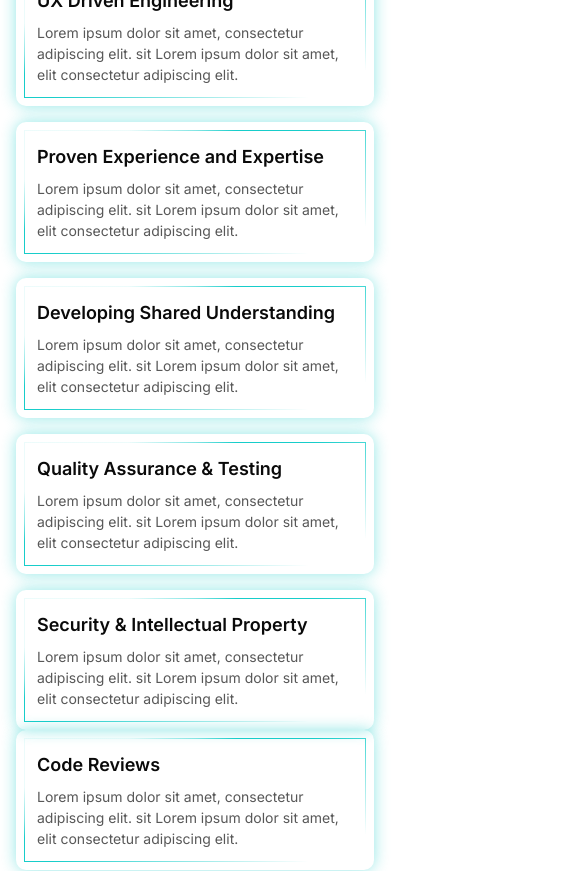
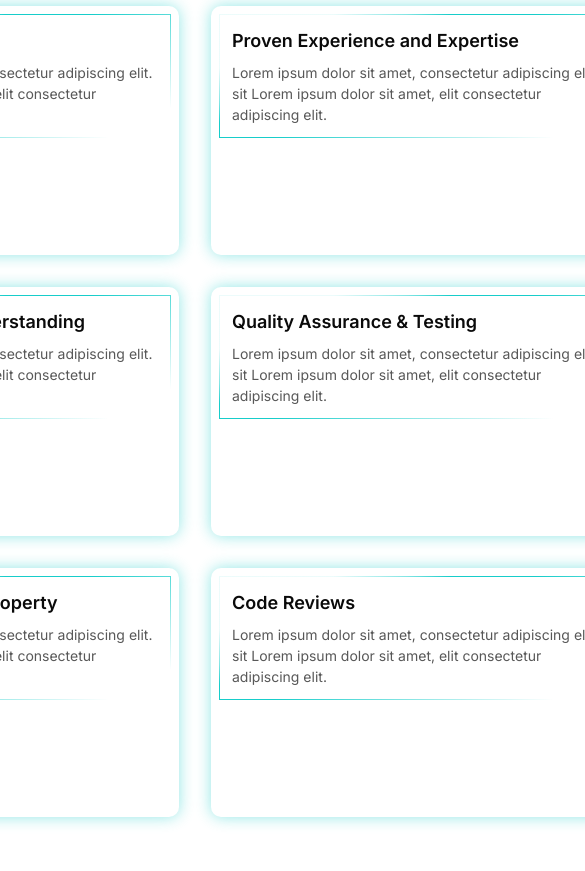
Before and after one commit to Roshen-Perera/ceylon-developers-portfolio, a Next.js app: page / in a window 390 px wide. Shown: the part 1520-2391 px from the top of the page, 585 px wide, since content can reach past the window. Built offline with nearby package versions, Linux system fonts and the light colour scheme.

Commit message:
Refactor Approach component layout for improved responsiveness and consistency

```diff
--- a/components/approach.tsx
+++ b/components/approach.tsx
@@ -11,55 +11,44 @@ const Approach = () => {
           <span className="font-kaushan">development</span> approach
         </H2>
       </div>
-      <div className="px-4 sm:px-6 md:px-8 lg:px-10 xl:px-12 2xl:px-16">
+      <div className="mt-10 flex flex-col gap-8 sm:gap-10 md:gap-12 lg:gap-14">
+
         {/* First Row */}
-        <div className="grid grid-cols-1 sm:grid-cols-2 lg:grid-cols-4 gap-4 sm:gap-5 md:gap-6 lg:gap-7 xl:gap-8 mb-4 sm:mb-5 md:mb-6 lg:mb-7 xl:mb-8">
-          <div className="p-2 sm:p-2.5 md:p-3 shadow-[0px_0px_15px_rgba(23,205,202,0.47)] rounded-lg">
+        <div className="gap-8 sm:gap-10 md:gap-12 lg:gap-14 flex justify-center">
+          <div className="w-[413px] h-[249px]  p-2 sm:p-2.5 md:p-3 shadow-[0px_0px_15px_rgba(23,205,202,0.47)] rounded-lg">
             <div className="flex flex-col p-3 sm:p-4 md:p-5 gradient-border rounded-2xl gap-2 sm:gap-3 md:gap-4">
-              <H5>
-                UX Driven Engineering
-              </H5>
+              <H5>UX Driven Engineering</H5>
               <P className="text-[#585858]">
                 Lorem ipsum dolor sit amet, consectetur adipiscing elit. sit
                 Lorem ipsum dolor sit amet, elit consectetur adipiscing elit.
               </P>
             </div>
           </div>
-          <div className="hidden lg:block"></div>
-          <div className="p-2 sm:p-2.5 md:p-3 shadow-[0px_0px_15px_rgba(23,205,202,0.47)] rounded-lg">
+          <div className=" w-[413px] h-[249px] p-2 sm:p-2.5 md:p-3 shadow-[0px_0px_15px_rgba(23,205,202,0.47)] rounded-lg">
             <div className="flex flex-col p-3 sm:p-4 md:p-5 gradient-border rounded-2xl gap-2 sm:gap-3 md:gap-4">
-              <H5>
-                Proven Experience and Expertise
-              </H5>
+              <H5>Proven Experience and Expertise</H5>
               <P className="text-[#585858]">
                 Lorem ipsum dolor sit amet, consectetur adipiscing elit. sit
                 Lorem ipsum dolor sit amet, elit consectetur adipiscing elit.
               </P>
             </div>
           </div>
-          <div className="hidden lg:block"></div>
         </div>
 
         {/* Second Row */}
-        <div className="grid grid-cols-1 sm:grid-cols-2 lg:grid-cols-4 gap-4 sm:gap-5 md:gap-6 lg:gap-7 xl:gap-8 mb-4 sm:mb-5 md:mb-6 lg:mb-7 xl:mb-8">
-          <div className="hidden lg:block"></div>
-          <div className="p-2 sm:p-2.5 md:p-3 shadow-[0px_0px_15px_rgba(23,205,202,0.47)] rounded-lg">
+        <div className="gap-8 sm:gap-10 md:gap-12 lg:gap-14 flex justify-center">
+          <div className="w-[413px] h-[249px] p-2 sm:p-2.5 md:p-3 shadow-[0px_0px_15px_rgba(23,205,202,0.47)] rounded-lg">
             <div className="flex flex-col p-3 sm:p-4 md:p-5 gradient-border rounded-2xl gap-2 sm:gap-3 md:gap-4">
-              <H5>
-                Developing Shared Understanding
-              </H5>
+              <H5>Developing Shared Understanding</H5>
               <P className="text-[#585858]">
                 Lorem ipsum dolor sit amet, consectetur adipiscing elit. sit
                 Lorem ipsum dolor sit amet, elit consectetur adipiscing elit.
               </P>
             </div>
           </div>
-          <div className="hidden lg:block"></div>
-          <div className="p-2 sm:p-2.5 md:p-3 shadow-[0px_0px_15px_rgba(23,205,202,0.47)] rounded-lg">
+          <div className="w-[413px] h-[249px] p-2 sm:p-2.5 md:p-3 shadow-[0px_0px_15px_rgba(23,205,202,0.47)] rounded-lg">
             <div className="flex flex-col p-3 sm:p-4 md:p-5 gradient-border rounded-2xl gap-2 sm:gap-3 md:gap-4">
-              <H5>
-                Quality Assurance & Testing
-              </H5>
+              <H5>Quality Assurance & Testing</H5>
               <P className="text-[#585858]">
                 Lorem ipsum dolor sit amet, consectetur adipiscing elit. sit
                 Lorem ipsum dolor sit amet, elit consectetur adipiscing elit.
@@ -69,31 +58,25 @@ const Approach = () => {
         </div>
 
         {/* Third Row */}
-        <div className="">
-          <div className="p-2 sm:p-2.5 md:p-3 shadow-[0px_0px_15px_rgba(23,205,202,0.47)] rounded-lg">
+        <div className=" gap-8 sm:gap-10 md:gap-12 lg:gap-14 flex justify-center">
+          <div className="w-[413px] h-[249px] p-2 sm:p-2.5 md:p-3 shadow-[0px_0px_15px_rgba(23,205,202,0.47)] rounded-lg">
             <div className="flex flex-col p-3 sm:p-4 md:p-5 gradient-border rounded-2xl gap-2 sm:gap-3 md:gap-4">
-              <H5>
-                Security & Intellectual Property
-              </H5>
+              <H5>Security & Intellectual Property</H5>
               <P className="text-[#585858]">
                 Lorem ipsum dolor sit amet, consectetur adipiscing elit. sit
                 Lorem ipsum dolor sit amet, elit consectetur adipiscing elit.
               </P>
             </div>
           </div>
-          <div className="hidden lg:block"></div>
-          <div className="p-2 sm:p-2.5 md:p-3 shadow-[0px_0px_15px_rgba(23,205,202,0.47)] rounded-lg">
+          <div className="w-[413px] h-[249px] p-2 sm:p-2.5 md:p-3 shadow-[0px_0px_15px_rgba(23,205,202,0.47)] rounded-lg">
             <div className="flex flex-col p-3 sm:p-4 md:p-5 gradient-border rounded-2xl gap-2 sm:gap-3 md:gap-4">
-              <H5>
-                Code Reviews
-              </H5>
+              <H5>Code Reviews</H5>
               <P className="text-[#585858]">
                 Lorem ipsum dolor sit amet, consectetur adipiscing elit. sit
                 Lorem ipsum dolor sit amet, elit consectetur adipiscing elit.
               </P>
             </div>
           </div>
-          <div className="hidden lg:block"></div>
         </div>
       </div>
     </div>
```
